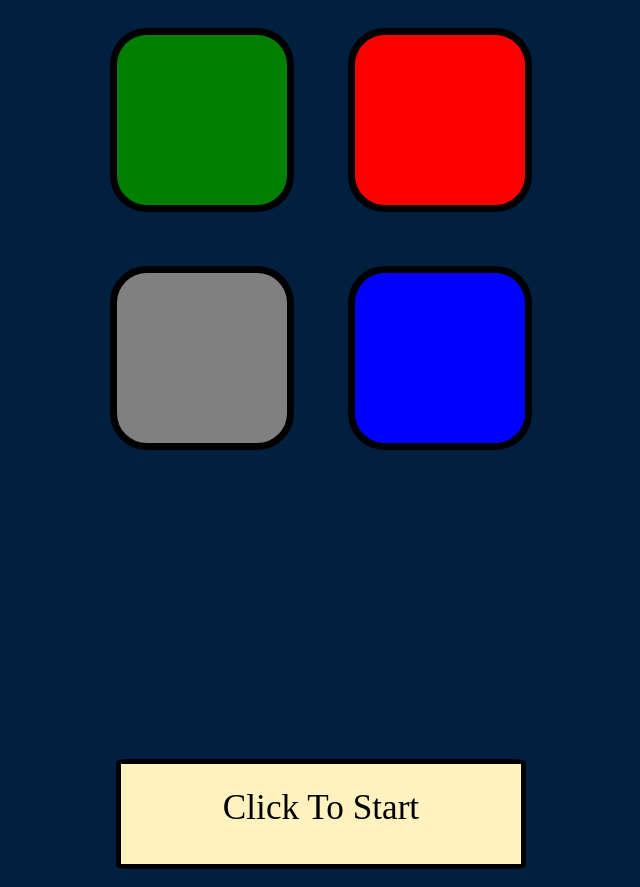
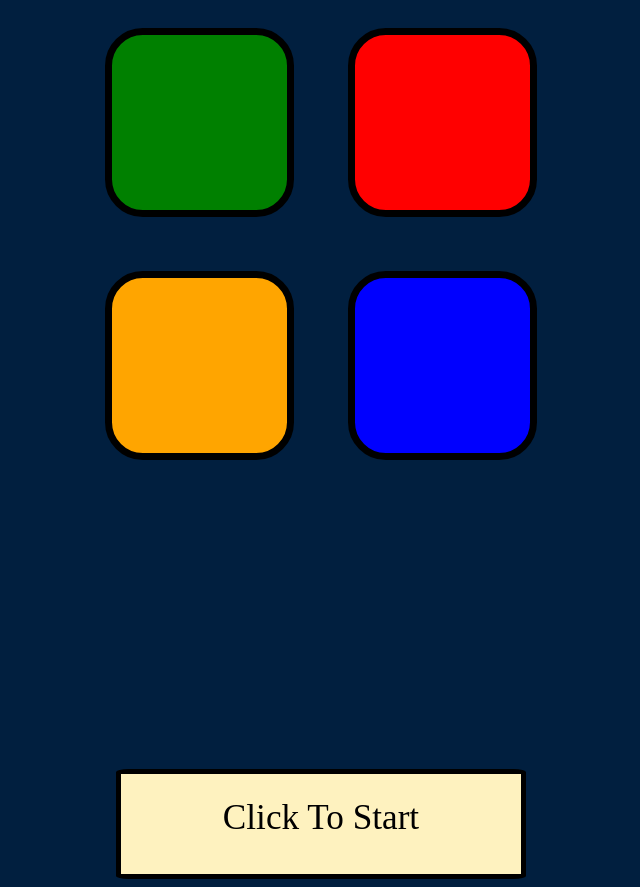
Before and after one commit to Nitishabd17/Simon-Game, a plain HTML site: page index.html in a window 1280 px wide. Shown: the part 663-1550 px from the top of the page, without its empty margins (319-959 px from the left). Drawn offline with nearby package versions, Linux system fonts and the light colour scheme.

Commit message:
Update styles.css

```diff
--- a/styles.css
+++ b/styles.css
@@ -24,8 +24,8 @@ body {
 .btnn {
   margin: 25px;
   display: inline-block;
-  height: 170px;
-  width: 170px;
+  height: 175px;
+  width: 175px;
   border: 7px solid black;
   border-radius: 20%;
 }
@@ -61,7 +61,7 @@ body {
 }
 
 .yellow {
-  background-color: gray;
+  background-color: orange;
 }
 
 .pressed {
```
